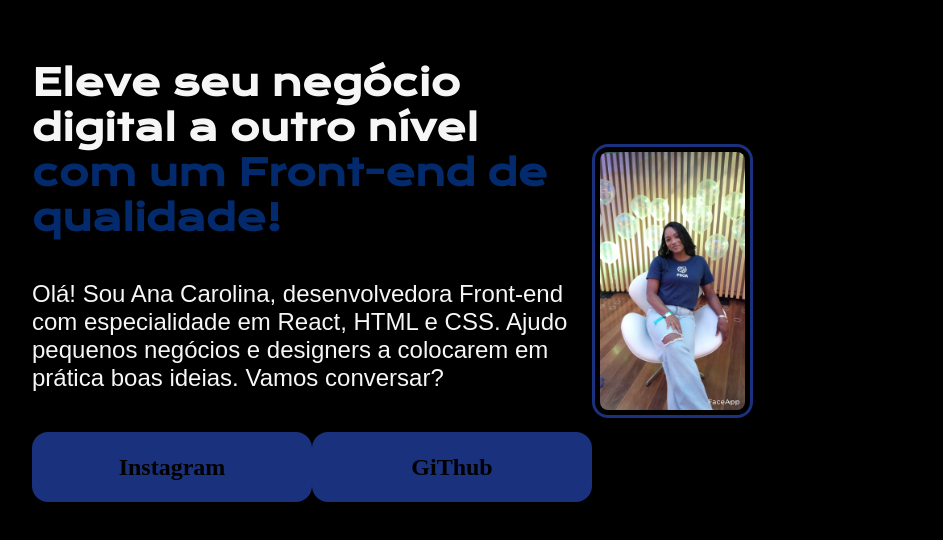
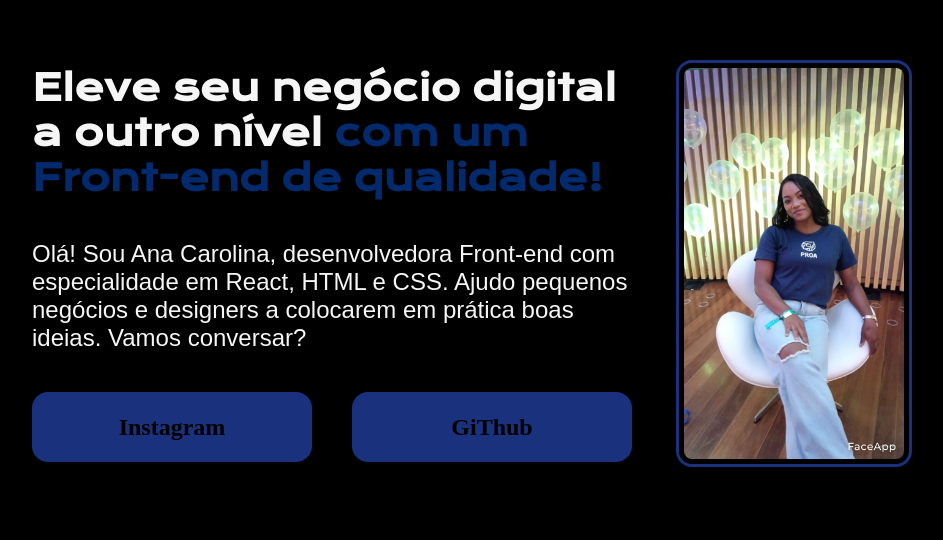
Before and after one commit to AnaCAROLINA39/Apresenta-o, a plain HTML site: page index.html in a window 1280 px wide. Shown: the part 140-680 px from the top of the page, without its empty margins (168-1111 px from the left). Drawn offline with nearby package versions, Linux system fonts and the light colour scheme.

Commit message:
alteracao css

```diff
--- a/style.css
+++ b/style.css
@@ -71,7 +71,5 @@ p{
 }
 main{
     padding: 8px;
-    width: 100%;
-    max-width: 580px;
 
 }
```
